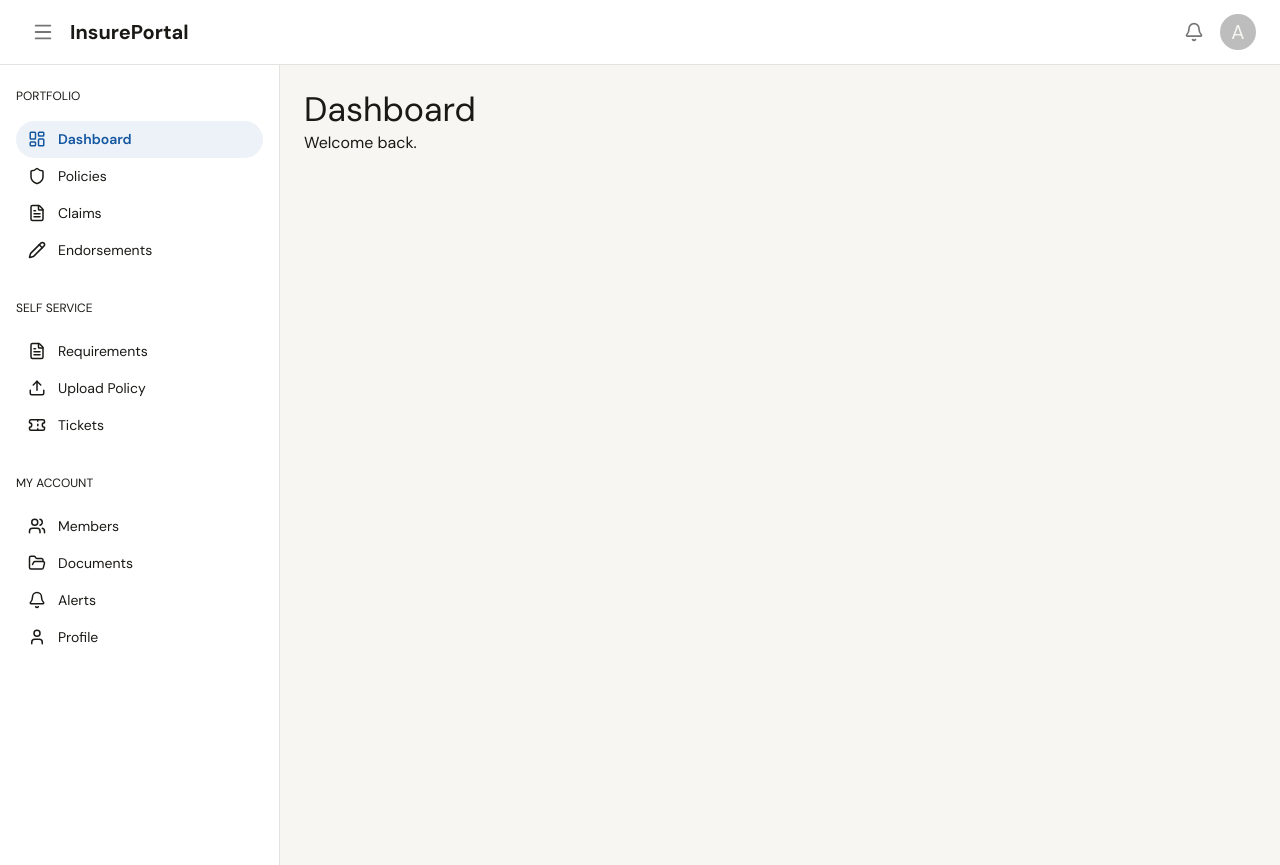
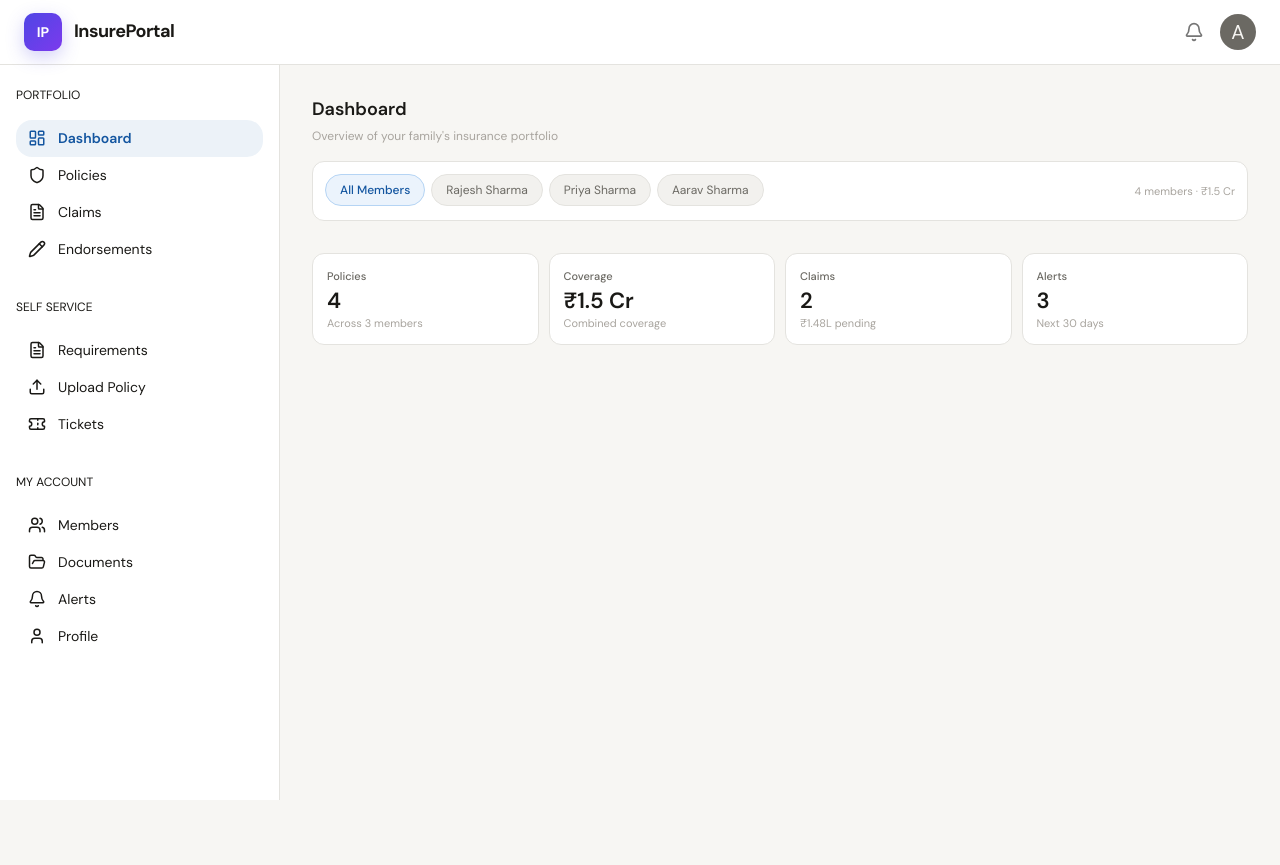
Before and after one commit to anshul606/insure-portal, a React (Vite) app: page /dashboard in a window 1280 px wide. After the commit the page ends 800 px from the top, so only its background shows below. Built offline with nearby package versions, Linux system fonts and the light colour scheme.

Commit message:
updated dashboard

```diff
--- a/src/app/theme.ts
+++ b/src/app/theme.ts
@@ -1,9 +1,61 @@
 import { createTheme } from "@mui/material/styles";
+
+declare module "@mui/material/styles" {
+  interface Palette {
+    border: {
+      main: string;
+      light: string;
+    };
+    surface: {
+      main: string;
+      secondary: string;
+    };
+  }
+  interface PaletteOptions {
+    border?: {
+      main?: string;
+      light?: string;
+    };
+    surface?: {
+      main?: string;
+      secondary?: string;
+    };
+  }
+}
 
 export const theme = createTheme({
   palette: {
     primary: {
       main: "#1456A0",
+      light: "#378ADD",
+    },
+
+    secondary: {
+      main: "#6B6963",
+    },
+
+    success: {
+      main: "#3B6D11",
+      light: "#EAF3DE",
+      contrastText: "#3B6D11",
+    },
+
+    warning: {
+      main: "#854F0B",
+      light: "#FAEEDA",
+      contrastText: "#854F0B",
+    },
+
+    error: {
+      main: "#A32D2D",
+      light: "#FCEBEB",
+      contrastText: "#A32D2D",
+    },
+
+    info: {
+      main: "#1456A0",
+      light: "#EBF3FC",
+      contrastText: "#1456A0",
     },
 
     background: {
@@ -14,16 +66,95 @@ export const theme = createTheme({
     text: {
       primary: "#1A1916",
       secondary: "#6B6963",
+      disabled: "#A8A49E",
+    },
+
+    border: {
+      main: "#E4E3DF",
+      light: "#CFCDC8",
+    },
+
+    surface: {
+      main: "#FFFFFF",
+      secondary: "#F2F1EE",
+    },
+
+    grey: {
+      50: "#F1EFE8",
+      100: "#E4E3DF",
+      200: "#CFCDC8",
+      300: "#A8A49E",
+      400: "#6B6963",
+      500: "#5F5E5A",
+      600: "#1A1916",
     },
   },
 
   shape: {
-    borderRadius: 12,
+    borderRadius: 8,
   },
 
   typography: {
     fontFamily: ["DM Sans", "system-ui", "-apple-system", "sans-serif"].join(
       ",",
     ),
+
+    h6: {
+      fontSize: "18px",
+      fontWeight: 600,
+      lineHeight: 1.3,
+    },
+
+    body1: {
+      fontSize: "14px",
+      lineHeight: 1.5,
+    },
+
+    body2: {
+      fontSize: "12px",
+      lineHeight: 1.4,
+    },
+
+    caption: {
+      fontSize: "11px",
+      lineHeight: 1.3,
+    },
+  },
+
+  components: {
+    MuiButton: {
+      styleOverrides: {
+        root: {
+          textTransform: "none",
+          fontSize: "12px",
+          fontWeight: 500,
+          boxShadow: "none",
+          "&:hover": {
+            boxShadow: "none",
+          },
+        },
+      },
+    },
+
+    MuiChip: {
+      styleOverrides: {
+        root: {
+          fontSize: "10px",
+          fontWeight: 600,
+          height: "auto",
+          padding: "2px 8px",
+        },
+      },
+    },
+
+    MuiCard: {
+      styleOverrides: {
+        root: {
+          border: "1px solid #E4E3DF",
+          borderRadius: "12px",
+          boxShadow: "none",
+        },
+      },
+    },
   },
 });
--- a/src/components/Header.tsx
+++ b/src/components/Header.tsx
@@ -5,17 +5,18 @@ import IconButton from "@mui/material/IconButton";
 import Toolbar from "@mui/material/Toolbar";
 import Typography from "@mui/material/Typography";
 
-import { Bell, Menu } from "lucide-react";
+import { Bell } from "lucide-react";
 
 export default function Header() {
   return (
     <AppBar
-      position="sticky"
+      position="fixed"
       elevation={0}
       color="inherit"
       sx={{
         bgcolor: "background.paper",
         borderBottom: "1px solid #E4E3DF",
+        zIndex: (theme) => theme.zIndex.drawer + 1,
       }}
     >
       <Toolbar
@@ -30,17 +31,36 @@ export default function Header() {
           sx={{
             display: "flex",
             alignItems: "center",
-            gap: 1,
+            gap: 1.5,
           }}
         >
-          <IconButton>
-            <Menu size={22} />
-          </IconButton>
+          <Box
+            sx={{
+              width: 38,
+              height: 38,
+              borderRadius: "10px",
+
+              background: "linear-gradient(135deg, #4F46E5 0%, #7C3AED 100%)",
+
+              display: "flex",
+              alignItems: "center",
+              justifyContent: "center",
+
+              color: "#fff",
+              fontWeight: 700,
+              fontSize: 14,
+
+              boxShadow: "0 6px 18px rgba(79,70,229,0.25)",
+            }}
+          >
+            IP
+          </Box>
 
           <Typography
             variant="h6"
             sx={{
               fontWeight: 700,
+              letterSpacing: "-0.03em",
             }}
           >
             InsurePortal
--- a/src/components/Sidebar.tsx
+++ b/src/components/Sidebar.tsx
@@ -63,7 +63,9 @@ export default function Sidebar() {
     <Box
       sx={{
         width: 280,
-        minHeight: "calc(100vh - 64px)",
+        height: "calc(100vh - 64px)",
+        position: "sticky",
+        top: 64,
         bgcolor: "background.paper",
         borderRight: "1px solid #E4E3DF",
         p: 2,
--- /dev/null
+++ b/src/components/dashboard/DashboardHeader.tsx
@@ -0,0 +1,113 @@
+import Box from "@mui/material/Box";
+import Typography from "@mui/material/Typography";
+import { useState } from "react";
+
+type MemberTab = {
+  id: string;
+  name: string;
+};
+
+const members: MemberTab[] = [
+  { id: "all", name: "All Members" },
+  { id: "rajesh", name: "Rajesh Sharma" },
+  { id: "priya", name: "Priya Sharma" },
+  { id: "aarav", name: "Aarav Sharma" },
+];
+
+export default function DashboardHeader() {
+  const [activeTab, setActiveTab] = useState("all");
+
+  return (
+    <Box>
+      <Typography
+        sx={{
+          fontSize: 18,
+          fontWeight: 600,
+          color: "text.primary",
+          mb: 0.5,
+        }}
+      >
+        Dashboard
+      </Typography>
+
+      <Typography
+        sx={{
+          fontSize: 12,
+          color: "text.disabled",
+          lineHeight: 1.5,
+          mb: 2,
+        }}
+      >
+        Overview of your family's insurance portfolio
+      </Typography>
+
+      <Box
+        sx={{
+          bgcolor: "background.paper",
+          border: "1px solid",
+          borderColor: "border.main",
+          borderRadius: 1.5,
+          p: 1.5,
+          display: "flex",
+          alignItems: "center",
+          gap: 1,
+          flexWrap: "wrap",
+        }}
+      >
+        <Box
+          sx={{
+            display: "flex",
+            gap: 0.75,
+            flex: 1,
+            overflowX: "auto",
+            scrollbarWidth: "none",
+            "&::-webkit-scrollbar": {
+              display: "none",
+            },
+            pb: 0.25,
+          }}
+        >
+          {members.map((member) => (
+            <Box
+              key={member.id}
+              onClick={() => setActiveTab(member.id)}
+              sx={{
+                px: 1.75,
+                py: 0.75,
+                borderRadius: "20px",
+                fontSize: 12,
+                cursor: "pointer",
+                border: "1px solid",
+                borderColor:
+                  activeTab === member.id ? "#B5D4F4" : "border.main",
+                bgcolor:
+                  activeTab === member.id ? "info.light" : "surface.secondary",
+                color: activeTab === member.id ? "info.main" : "text.secondary",
+                fontWeight: activeTab === member.id ? 500 : 400,
+                whiteSpace: "nowrap",
+                flexShrink: 0,
+                transition: "all 0.12s",
+                "&:hover": {
+                  bgcolor: activeTab === member.id ? "info.light" : "grey.100",
+                },
+              }}
+            >
+              {member.name}
+            </Box>
+          ))}
+        </Box>
+
+        <Typography
+          sx={{
+            fontSize: 11,
+            color: "text.disabled",
+            whiteSpace: "nowrap",
+            flexShrink: 0,
+          }}
+        >
+          4 members · ₹1.5 Cr
+        </Typography>
+      </Box>
+    </Box>
+  );
+}
--- /dev/null
+++ b/src/components/dashboard/DashboardStats.tsx
@@ -0,0 +1,75 @@
+import Box from "@mui/material/Box";
+import Typography from "@mui/material/Typography";
+
+type StatProps = {
+  title: string;
+  value: string;
+  text: string;
+};
+
+function StatCard({ title, value, text }: StatProps) {
+  return (
+    <Box
+      sx={{
+        bgcolor: "background.paper",
+        border: "1px solid",
+        borderColor: "border.main",
+        borderRadius: 1.5,
+        p: 1.75,
+      }}
+    >
+      <Typography
+        sx={{
+          fontSize: 11,
+          color: "text.secondary",
+          mb: 0.5,
+          fontWeight: 500,
+        }}
+      >
+        {title}
+      </Typography>
+
+      <Typography
+        sx={{
+          fontSize: 22,
+          fontWeight: 600,
+          color: "text.primary",
+          lineHeight: 1.1,
+        }}
+      >
+        {value}
+      </Typography>
+
+      <Typography
+        sx={{
+          fontSize: 11,
+          color: "text.disabled",
+          mt: 0.375,
+          lineHeight: 1.3,
+        }}
+      >
+        {text}
+      </Typography>
+    </Box>
+  );
+}
+
+export default function DashboardStats() {
+  return (
+    <Box
+      sx={{
+        display: "grid",
+        gridTemplateColumns: {
+          xs: "1fr 1fr",
+          lg: "repeat(4, 1fr)",
+        },
+        gap: 1.25,
+      }}
+    >
+      <StatCard title="Policies" value="4" text="Across 3 members" />
+      <StatCard title="Coverage" value="₹1.5 Cr" text="Combined coverage" />
+      <StatCard title="Claims" value="2" text="₹1.48L pending" />
+      <StatCard title="Alerts" value="3" text="Next 30 days" />
+    </Box>
+  );
+}
--- a/src/layouts/AppLayout.tsx
+++ b/src/layouts/AppLayout.tsx
@@ -1,6 +1,6 @@
 import Box from "@mui/material/Box";
 
-import Header from "../components/header";
+import Header from "../components/Header";
 import Sidebar from "../components/Sidebar";
 
 type AppLayoutProps = {
@@ -11,16 +11,16 @@ export default function AppLayout({ children }: AppLayoutProps) {
   return (
     <Box
       sx={{
+        bgcolor: "background.default",
         minHeight: "100vh",
-        bgcolor: "background.default",
       }}
     >
       <Header />
 
       <Box
         sx={{
-          minHeight: "100vh",
           display: "flex",
+          pt: "64px",
         }}
       >
         <Sidebar />
--- a/src/pages/Dashboard.tsx
+++ b/src/pages/Dashboard.tsx
@@ -1,19 +1,21 @@
 import Box from "@mui/material/Box";
-import Typography from "@mui/material/Typography";
 
+import DashboardHeader from "../components/dashboard/DashboardHeader";
 import AppLayout from "../layouts/AppLayout";
+import DashboardStats from "../components/dashboard/DashboardStats";
 
 export default function DashboardPage() {
   return (
     <AppLayout>
       <Box
         sx={{
-          p: 3,
+          p: 4,
         }}
       >
-        <Typography variant="h4">Dashboard</Typography>
-
-        <Typography color="text.secondary">Welcome back.</Typography>
+        <DashboardHeader />
+        <Box sx={{ mt: 4 }}>
+          <DashboardStats />
+        </Box>
       </Box>
     </AppLayout>
   );
```
